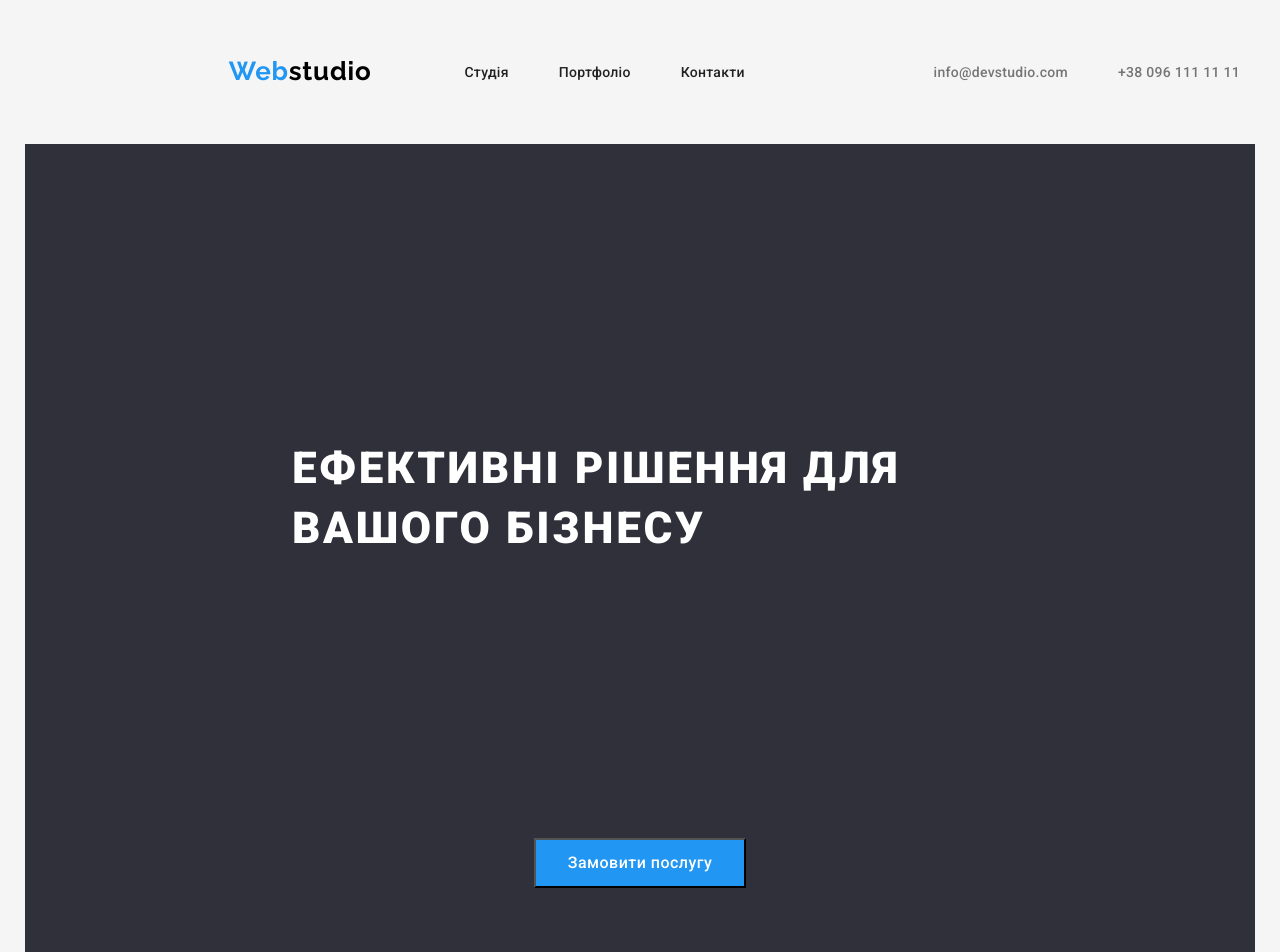
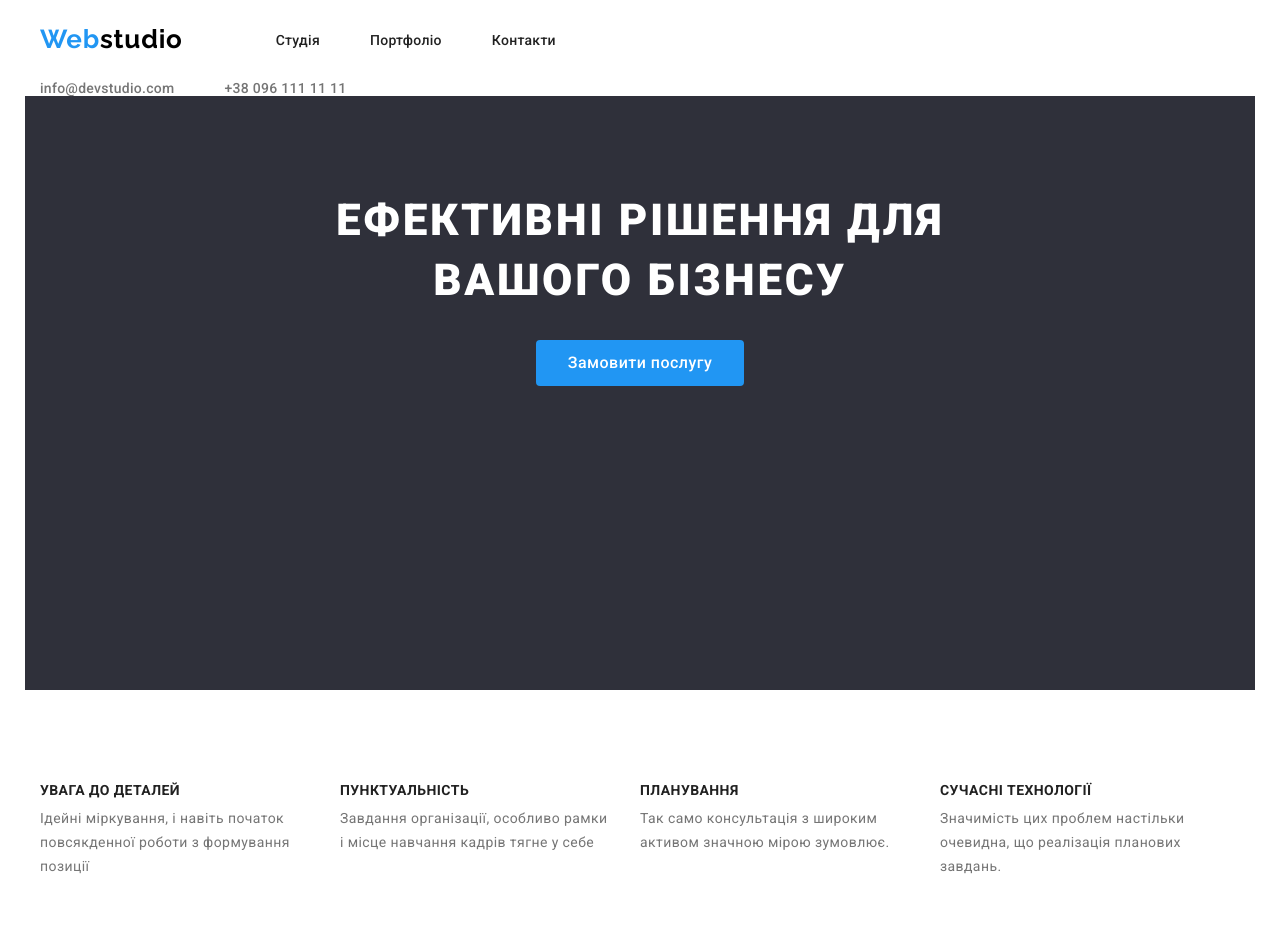
Before and after one commit to yuliia7723/goit-markup-hw-02.1, a plain HTML site: page index.html in a window 1280 px wide. Shown: the top 952 px of the page. Drawn offline with nearby package versions, Linux system fonts and the light colour scheme.

Commit message:
исправила

```diff
--- a/css/styles.css
+++ b/css/styles.css
@@ -13,11 +13,13 @@
 --color-main-btn:#F5F5F5;
 --color-btn-text:#212121;
 --color-main-title:#FFFFFF;
+--background-color-team:#F5F4FA;
+
 }
 /* /главная страница */
 
 body {
-  background-color:var(--main-background-color);
+  background-color:var(--color-header);
   font-family: Roboto;
   font-size: 14px;
 
@@ -59,13 +61,16 @@ outline: 2px;
   padding-top: 94px ;
   padding-bottom: 94px;
 }
-.nav-header {
- display: flex;
+.header-container {
+display: flex;
+
+}
+.contact-list {
+align-content: flex-end;
 }
 .header-connect {
 margin-left: auto;
 }
-
 
 .nav-link {
   color: var(--main-title-color);
@@ -73,9 +78,7 @@ font-weight: 500;
   letter-spacing: 0.02em;
   line-height: calc(16 / 14);
   text-decoration: none;
-  padding-top: 32px;
-  padding-bottom: 32px;
-  display: flex;
+max-width: 72px;
 align-items: center;
 gap: 50px;
 }
@@ -125,10 +128,9 @@ font-weight: 500;
   color:var(--second-title-color);
   padding-top: 32px;
   padding-bottom: 32px;
+ }
 
-
-}
-.contact-link:hover {
+ .contact-link:hover {
 color:var(--second-btn-color);
 }
 .contact-link:focus {
@@ -142,24 +144,6 @@ font-weight: 500;
 
 }
 
-.contact-list {
- display: flex;
-    }
-
-
-.contact {
-  align-items: center;
-  display: flex;
-  margin-left: auto;
-   }
-
-
-.header {
-  display: flex;
-  align-items: center;
-  margin-left: auto;
-}
-
 .hero-title {
   color:var(--color-header);
   font-weight: 900;
@@ -168,9 +152,7 @@ font-weight: 500;
 font-size: 44px;
 text-transform: uppercase;
 margin-bottom: 30px;
-padding-top: 200px;
-padding-bottom: 280px;
-max-width: 696px;
+width: 696px;
  cursor: pointer;
   display: block;
   margin:  0  auto ;
@@ -180,6 +162,7 @@ max-width: 696px;
 }
 .hero {
   background-color: var(--background-footer-color);
+  text-align: center;
 }
 
 .button-main {
@@ -193,15 +176,15 @@ max-width: 696px;
   cursor: pointer;
   display: block;
   margin: 0 auto;
-  padding-left: 32px;
-  Effect: Drop shadow;
-Radius: 4px;
 Offset: 0px, 4px;
 padding-left: 32px;
 padding-right: 32px;
 padding-top: 10px;
 padding-bottom: 10px;
 margin-bottom: 210px;
+border-radius: 4px;
+border: none;
+margin-top: 30px;
 }
 .button-main:hover {
   color:var(--main-btn-color);
@@ -250,14 +233,16 @@ line-height: calc(14 / 16);
   max-width: 270px;
  line-height: calc(24 / 14);
   letter-spacing: 0.03em;
-  padding-top: 26px;
-  padding-bottom: 24px;
-  margin-right: 30px;
+
  }
 
  .feature-list {
-  margin-bottom: 10px;
 display: flex;
+gap: 30px;
+
+ }
+ .list-prior {
+  width: 270px;
  }
 
 /* /photo section about*/
@@ -274,7 +259,7 @@ margin-bottom: 50px;
 
 }
 .section-title {
-  background-color: var(--second-background-color);
+
 }
 .section-list {
  display: flex;
@@ -283,7 +268,7 @@ margin-bottom: 50px;
 /* team */
 
 .team {
-   background-color:var(--second-background-color);
+   background-color:var(--background-color-team);
 
 }
 .team-image {
@@ -299,45 +284,45 @@ letter-spacing: 0,03;
 }
 .img-list {
   display: flex;
-
-}
-
-
-
+ }
 
 .team-name {
-
   font-weight: 500;
 font-size: 16px;
 letter-spacing: 0.03em;
  text-decoration: none;
  line-height:calc( 19 / 16 );
 }
+
 .team-profession {
   color: var(--second-title-color);
-
-font-size: 16px;
+ font-size: 16px;
 letter-spacing: 0.03em;
-
  line-height: calc( 19 / 16 );
 
 }
 .img-list {
-  margin-bottom: 94px;
+
+}
+
+
+/* footer*/
+
+.footer-nav {
+  margin-bottom: 9px;
 }
 
 /* addres */
 
 
 .footer-contact-address-link {
-
 color: var(--color-header);
-
 letter-spacing: 0.03em;
  text-decoration: none;
  line-height: calc( 24 / 14 );
  font-style: normal;
 }
+
 .footer-contact-link {
   color: rgb(255, 255, 255, 0.6);
 font-style: normal;
@@ -345,14 +330,15 @@ font-style: normal;
   line-height: calc( 16 / 14 );
   text-decoration: none;
 }
+
 .footer-contact-link:hover {
    color:var(--second-btn-color);
 }
 
-
 .footer {
    background-color: var(--background-footer-color);
 }
+
 .logo-web-footer {
   color: var(--color-logo-footer);
   font-family : Raleway;
@@ -369,36 +355,24 @@ font-size: 26px;
 /* second page */
 
 
-
-
-.nav-header {
-  background-color:var(--colr-heder);
+.contact {
   display: flex;
 }
-.nav-link .portfolio:visited {
+
+.portfolio:visited {
   color: var(--second-btn-color);
-  display: flex;
 }
+
 /* filter */
-
 
 .filter {
 display: flex;
 
 }
-.button-list {
 
-}
 .button {
   display: flex;
   align-items: center;
-  margin-top: 94px;
-  margin-bottom: 94px;
-   width: 1200px;
-padding-left: 15px;
-padding-right: 15px;
-margin: 0 auto;
-outline: 2px;
 }
 
 .button-filter {
--- a/index.html
+++ b/index.html
@@ -18,13 +18,12 @@
     <title>business studio</title>
   </head>
   <body>
-    <header class="nav-header container">
-      <nav class="header">
+    <header class="nav-header">
+      <nav class="header-container container">
         <a href="./index.html" class="logo-web link">
           <span class="accent">Web</span>studio</a
         >
-
-        <ul class="nav-link list">
+        <ul class="nav-link list header-container">
           <li>
             <a href="./index.html" class="nav-link studio link">Студія</a>
           </li>
@@ -38,8 +37,8 @@
           </li>
         </ul>
       </nav>
-      <div class="contact">
-        <ul class="contact-list list">
+      <div class="container">
+        <ul class="list header-container contact-list">
           <li>
             <a href="mailto:info@devstudio.com" class="contact-link mail"
               >info@devstudio.com</a
@@ -54,15 +53,20 @@
       </div>
     </header>
     <main>
-      <section class="hero container section">
-        <h1 class="hero-title">Ефективні рішення для вашого бізнесу</h1>
+      <section class="hero  container section">
+        <div class=>
+           <h1 class="hero-title">Ефективні рішення для вашого бізнесу</h1>
         <button type="button" class="button-main">Замовити послугу</button>
+
+        </div>
+
       </section>
-      <section class="feature container section">
-        <h2 class="visually-hidden">Наші переваги</h2>
+      <section class="feature section">
+        <div class="container">
+            <h2 class="visually-hidden">Наші переваги</h2>
 
         <ul class="feature-list list">
-          <li>
+          <li class="lis-prior">
             <h3 class="feature-title">УВАГА ДО ДЕТАЛЕЙ</h3>
 
             <p class="feature-advance">
@@ -94,9 +98,13 @@
             </p>
           </li>
         </ul>
+
+        </div>
+
       </section>
-      <section class="section container section">
-        <h2 class="section-title">Чим ми займаємося</h2>
+      <section class="section">
+        <div class="container">
+           <h2 class="section-title">Чим ми займаємося</h2>
 
         <ul class="section-list list">
           <li class="section-item">
@@ -125,10 +133,14 @@
             />
           </li>
         </ul>
+
+        </div>
+
       </section>
-      <section class="team container section">
-        <h2 class="team-title">Наша команда</h2>
-        <ul class="img-list list section">
+      <section class="team  section">
+        <div class="container">
+           <h2 class="team-title">Наша команда</h2>
+        <ul class="img-list list ">
           <li>
             <img
               class="team-image"
@@ -167,6 +179,9 @@
             <p class="team-profession">UI Designer</p>
           </li>
         </ul>
+
+        </div>
+
       </section>
     </main>
     <footer class="footer container">
@@ -177,19 +192,19 @@
       <section class="contact">
         <address class="contact-address">
           <ul class="list">
-            <li>
+            <li class="footer-nav">
               <a href="./index.html" class="footer-contact-address-link link"
                 >м. Київ, пр-т Лесі Українки, 26</a
               >
             </li>
-            <li>
+            <li class="footer-nav">
               <a
                 href="mailto:info@devstudio.com"
                 class="footer-contact-link link"
                 >info@devstudio.com</a
               >
             </li>
-            <li>
+            <li class="footer-nav">
               <a href="tel+380961111111" class="footer-contact-link link"
                 >+38 096 111 11 11</a
               >
```
Also changed, not shown: portfolio.html (+10 -7 lines).
